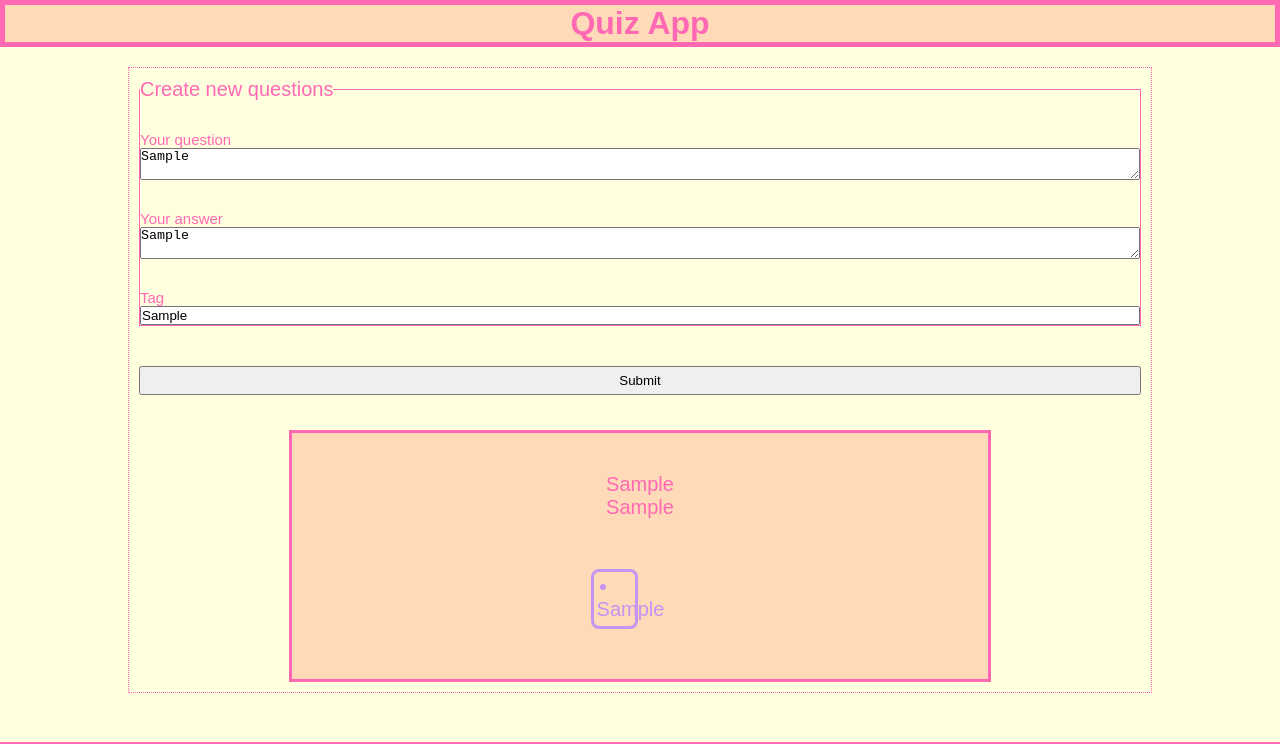
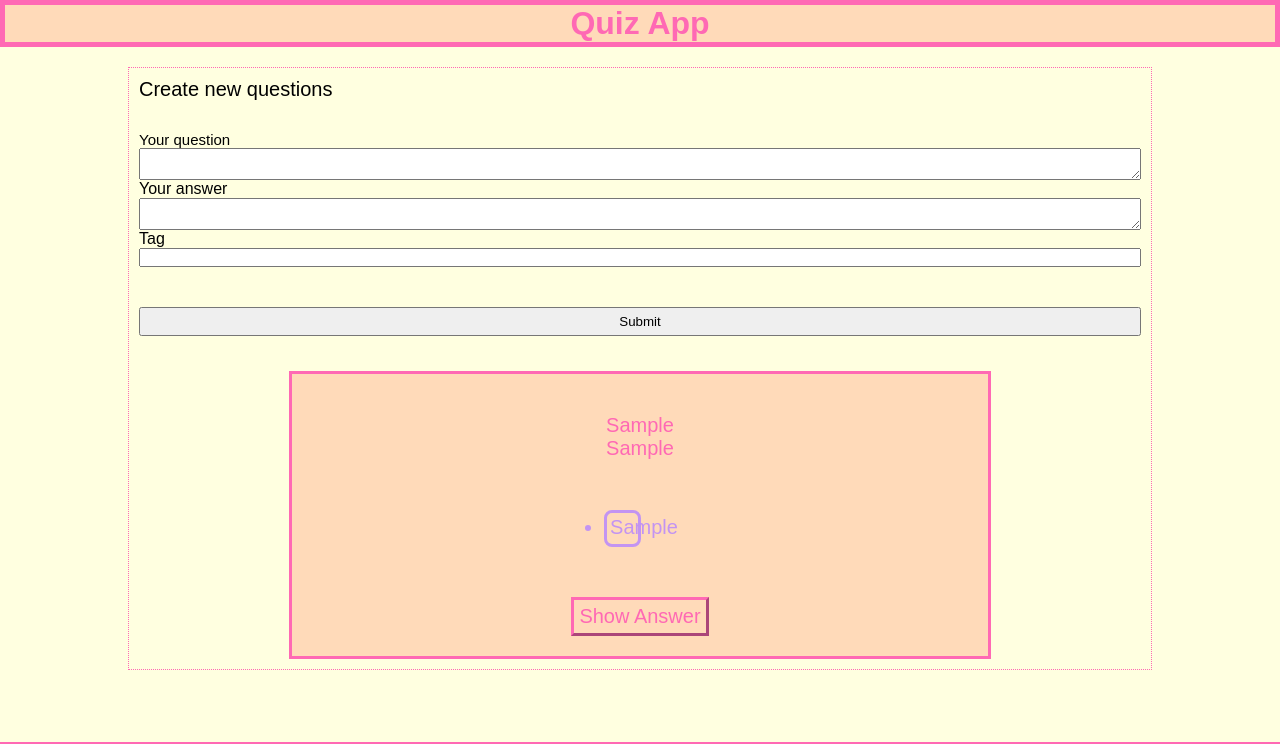
Before and after one commit to MonaHer/Quiz_app, a plain HTML site: page form.html in a window 1280 px wide. Both pictures are taken after typing "Sample", "Sample", "Sample" into the empty fields and a click on the button "Submit". Shown: the top 744 px of the page. Drawn offline with Linux system fonts and the light colour scheme.

Commit message:
change all suggests from review

```diff
--- a/form.html
+++ b/form.html
@@ -13,16 +13,15 @@
       <h1>Quiz App</h1>
     </header>
     <main>
-        <form data-js="question-form">
-            <fieldset>
-                <legend>Create new questions</legend>
-                <label for="your-question">Your question</label>
+        <form class= "question-form" data-js="question-form">
+
+                <legend class="form-legend">Create new questions</legend>
+                <label for="your-question" class="form-label">Your question</label>
                 <textarea type="text" name="your-question" id="your question" data-js="question-input" required></textarea>
                 <label for="your-answer">Your answer</label>
                 <textarea type="text" name="your-answer" id="your-answer" data-js="answer-input" required></textarea>
                 <label for="your-tags">Tag</label>
                 <input type="text" name="your-tags" id="your-tags" data-js="tags-input" required/>
-            </fieldset>
             <button type="submit" class="submit-button">Submit</button>
         </form>
     </main>
--- a/js/form.js
+++ b/js/form.js
@@ -15,12 +15,28 @@ form.addEventListener("submit", (e) => {
   newQuestion.textContent = questionInput.value;
   newQuestionCard.append(newQuestion);
 
+  const newAnswerButton = document.createElement("button");
+  newAnswerButton.textContent = "Show Answer";
+  newAnswerButton.setAttribute("type", "button");
+  newAnswerButton.classList.add("answer-button");
+  newQuestion.append(newAnswerButton);
+
+  const newBookmarkButton = document.createElement("button");
+  newBookmarkButton.setAttribute("type", "button");
+  newBookmarkButton.classList.add("bookmark-button");
+  newQuestionCard.append(newAnswerButton);
+
   const newAnswer = document.createElement("p");
   newAnswer.textContent = answerInput.value;
   newQuestion.append(newAnswer);
 
+  const newTagsList = document.createElement("ul");
+  newQuestion.append(newTagsList);
+
   const newTags = document.createElement("li");
   newTags.classList.add("tags");
   newTags.textContent = tagsInput.value;
-  newAnswer.append(newTags);
+  newTagsList.append(newTags);
+
+  e.target.reset();
 });
--- a/styles.css
+++ b/styles.css
@@ -100,7 +100,7 @@ h1 {
   cursor: pointer;
 }
 
-ul {
+.tags-list {
   display: flex;
   flex-direction: row;
   list-style: none;
@@ -130,6 +130,7 @@ footer {
   border: 5px solid hotpink;
   background-color: peachpuff;
   justify-content: space-around;
+  list-style: none;
 }
 
 .nav-item {
@@ -206,7 +207,7 @@ h3 {
   border-radius: 10px;
 }
 
-form {
+.question-form {
   border: 1px dotted hotpink;
   display: flex;
   justify-content: center;
@@ -216,18 +217,11 @@ form {
   padding: 10px;
 }
 
-fieldset {
-  display: flex;
-  flex-direction: column;
-  border: 1px solid hotpink;
-  color: hotpink;
-}
-
-legend {
+.form-legend {
   font-size: 20px;
 }
 
-label {
+.form-label {
   font-size: 15px;
   margin-top: 30px;
 }
```
Also changed, not shown: bookmarkpage.html (+2 -2 lines), index.html (+4 -4 lines).
